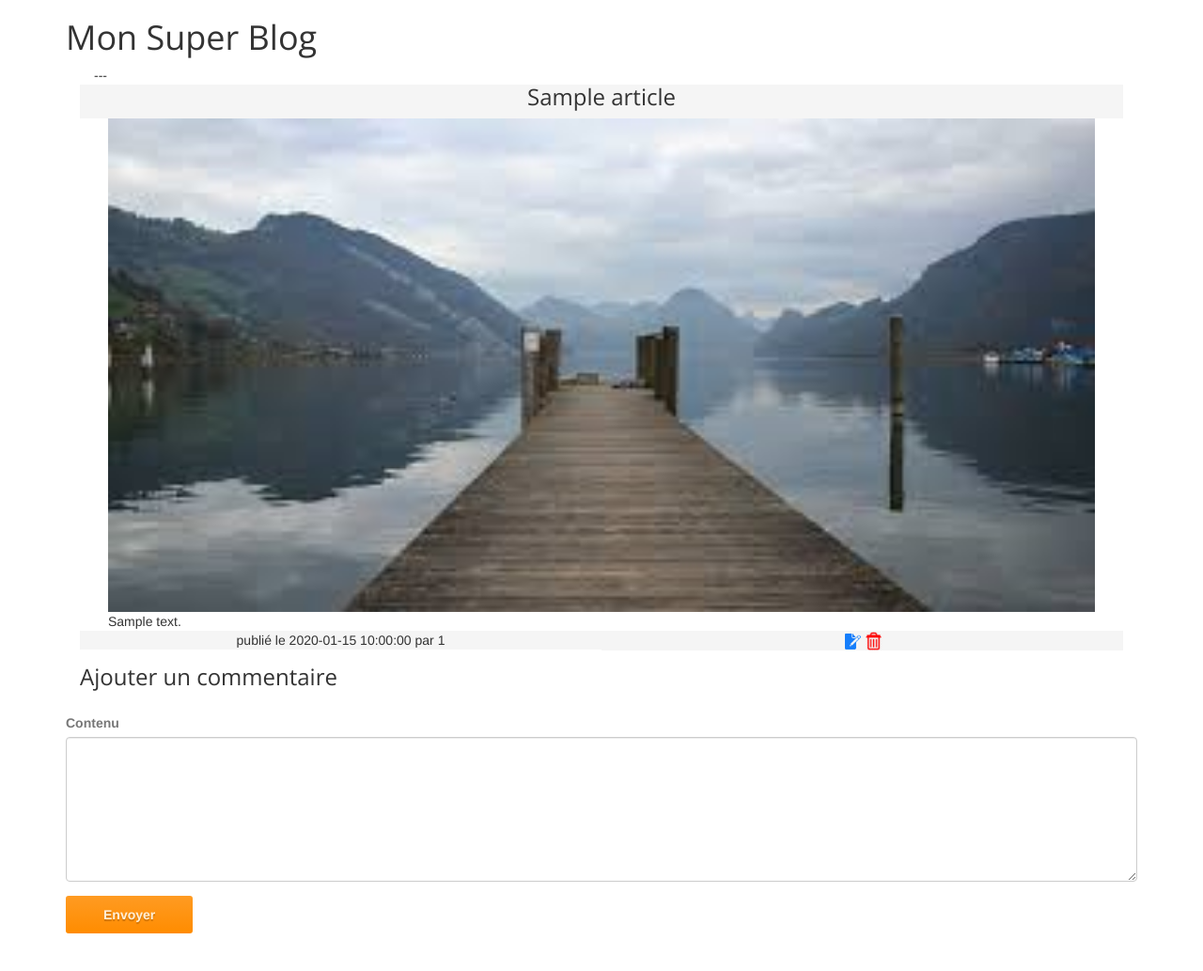
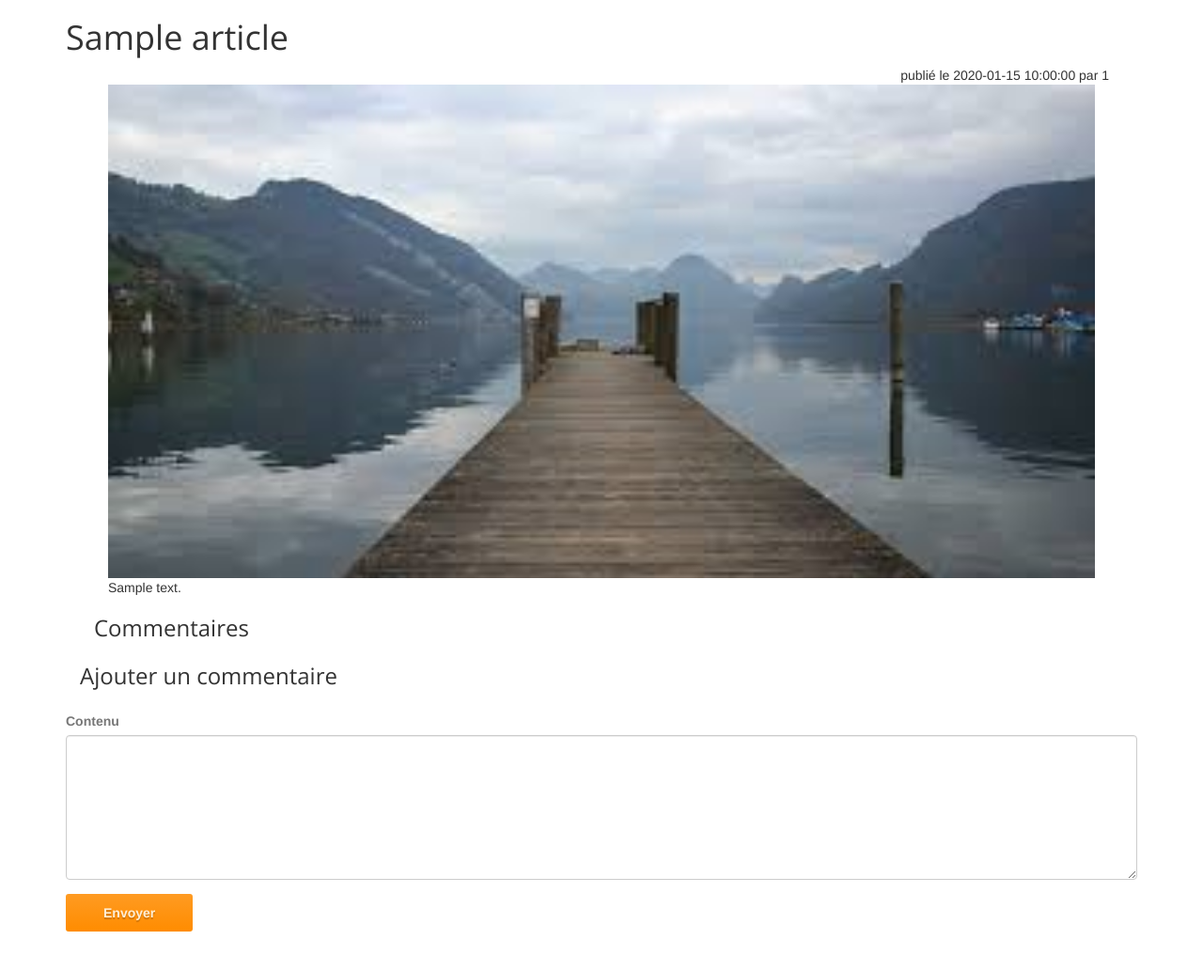
Before and after one commit to tsaidi74/blog, a PHP site: page /index.php?page=detailpost&id=1 in a window 1280 px wide. Shown: the part 100-1133 px from the top of the page at 94% size. Run offline with PHP 8.4, Linux system fonts and the light colour scheme; tables that the repository leaves empty or names only in its code hold one stand-in row (values such as "Sample post"); data that the repository does not hold is empty; some libraries are stand-ins or nearby versions.

Commit message:
small update
Petite correction css

```diff
--- a/model/Repository.php
+++ b/model/Repository.php
@@ -5,7 +5,7 @@ abstract class Connect
     protected function getDb()
     {
     if($this->db === null){
-        $bdd = new PDO('mysql:host=127.0.0.1;dbname=blog;charset=utf8', 'root', 'Sana2001');
+        $bdd = new PDO('mysql:host=127.0.0.1;dbname=blog;charset=utf8', 'root', '');
         $this->db = $bdd;
         }
     return $this->db;
--- a/view/admin/admin.php
+++ b/view/admin/admin.php
@@ -2,7 +2,7 @@
 require ('view\header.php');
 
 ?>
-   <div class="container" style="padding-top: 80px">
+   <div class="container" style="padding-top: 120px">
     <div class="col-lg-12">
     <h1>Liste des commentaires à valider</h1>
 
@@ -24,7 +24,7 @@ require ('view\header.php');
 
         </div>
         </div>
-        <div class="col-lg-12">
+        <div class="col-lg-12" style="padding-top: 20px">
         <h1>Ajouter un article</h1>
             <form action="index.php?page=addArticle" method="post">
             <div class="form-group">
--- a/view/detailpost.php
+++ b/view/detailpost.php
@@ -4,18 +4,14 @@ require ('view\header.php');
 ?>
     <!-- Fixed navbar -->
     <div class="container" style="padding-top: 120px" >
-    <h1>Mon Super Blog</h1>
+    <h1><?= $article['titre']; ?></h1>
                     <div class="col-lg-12">
-                        <div class="col-lg-12 divcolor">---</div>
-                        <div class="col-lg-12 div_titre"> <h3> <?= $article['titre']; ?></h3></div>
+                    <div class="col-lg-12" style="text-align: right;">publié le <?= $article['date']; ?> par <?= $article['id_user']; ?></div>
                         <div class="col-lg-12 divpad">
                             <div class="col-lg-12"><img src="../blog/assets/images/zen.png" alt="edit" width="100%"></div>
                             <div class="col-lg-12"><?= $article['contenu']; ?></div>
                         </div>
-
-                    <div class="col-lg-6 div_titre">publié le <?= $article['date']; ?> par <?= $article['id_user']; ?></div>
-                        <div class="col-lg-6 div_titre"><a href="index.php?page=updateForm&id=<?= $article['id']; ?>"><img src="../blog/assets/images/edit.png" alt="edit" height="20px"></a>
-                        <a href="index.php?page=deleteArticle&amp;id=<?= $article['id']; ?>"><img src="../blog/assets/images/delete.png" alt="edit" height="20px"></a></div>
+                        <div class="col-lg-12" style="padding-top: 20px"><h3>Commentaires</h3> </div>
                         <div>
                              <?php
                                 foreach($comments as $comment)
--- a/view/header.php
+++ b/view/header.php
@@ -33,7 +33,7 @@
                     <li><a href="index.php?page=blog">Blog</a></li>
                     <li><a href="#">Contact</a></li>
                     <li><a href="#">My CV</a></li>
-                    <li class="active"><a class="btn" href="../blog/view/signin.php">SIGN IN / SIGN UP</a></li>
+                    <li class="active"><a class="btn" href="/b/blog/view/signin.php">SIGN IN / SIGN UP</a></li>
                 </ul>
             </div><!--/.nav-collapse -->
         </div>
```
